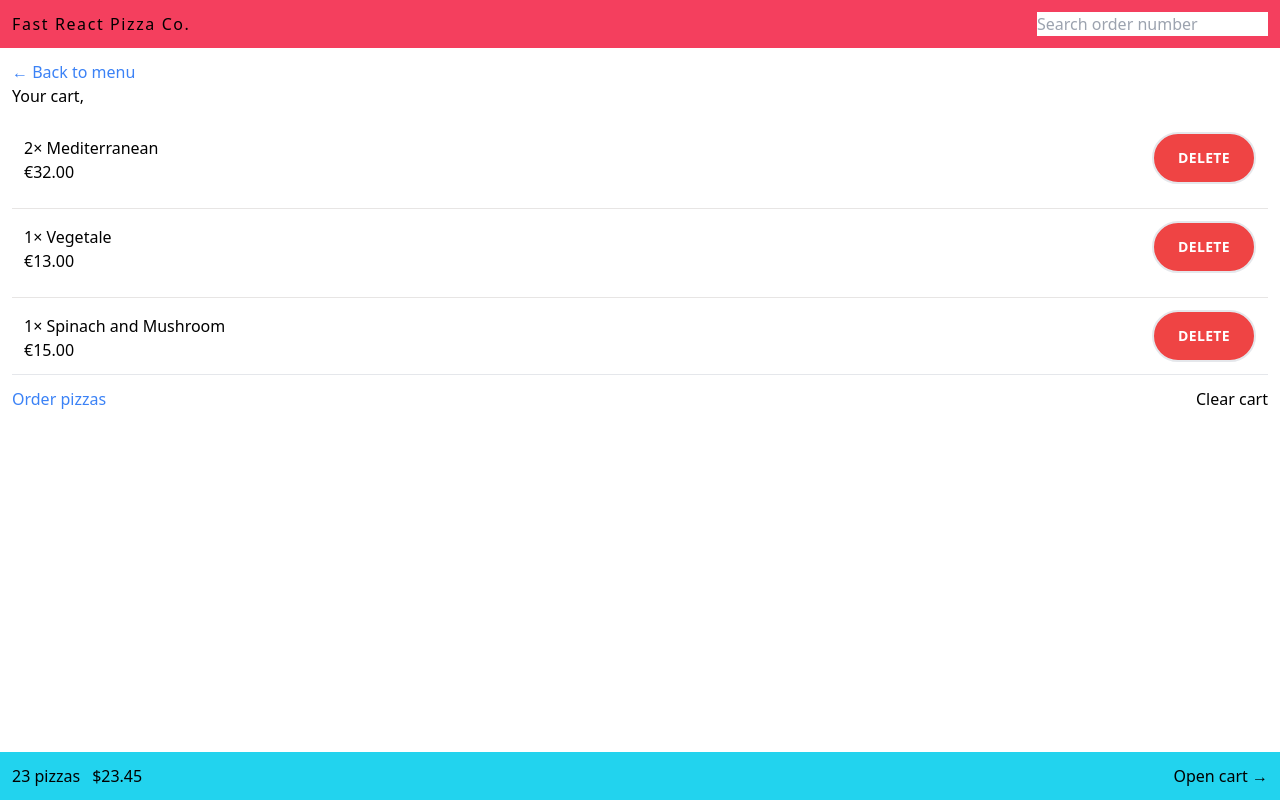
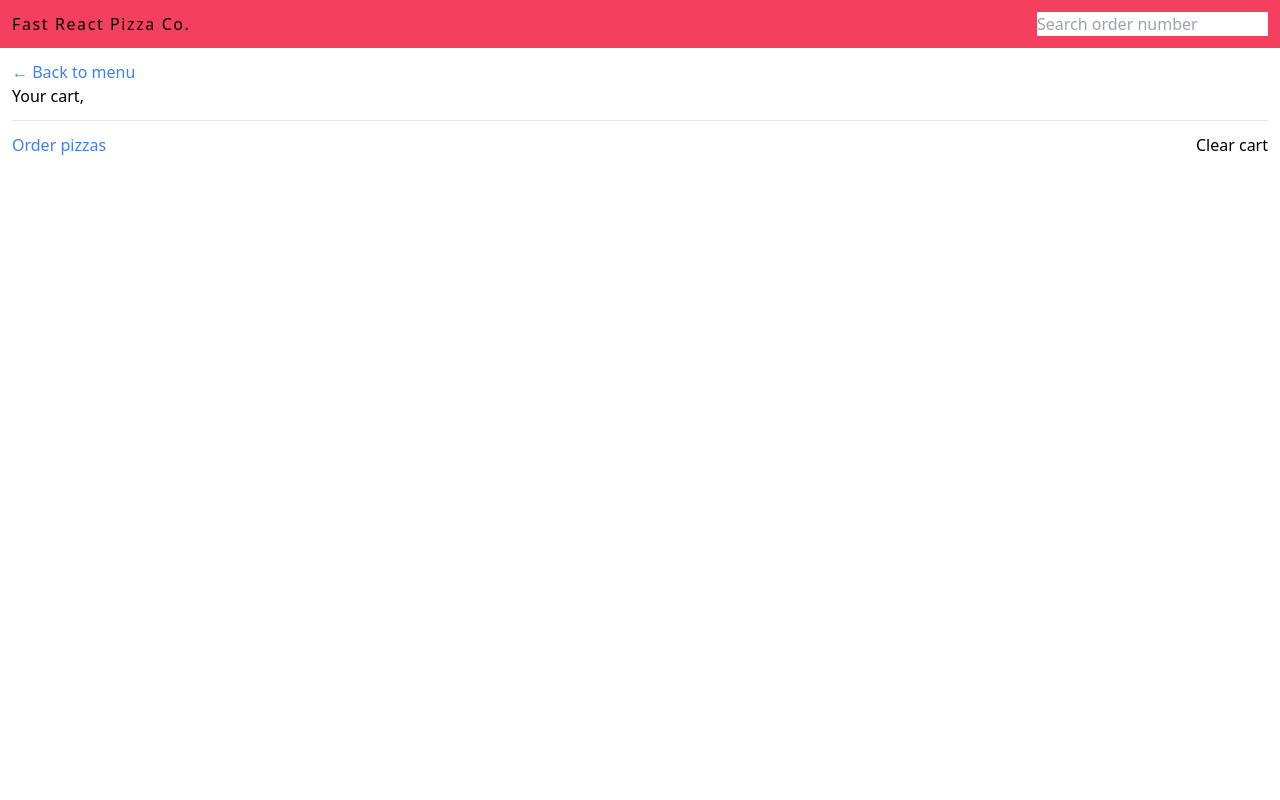
Before and after one commit to joshua-sigston/fast-react-pizza, a React (Vite) app: page /cart in a window 1280 px wide. Built offline with nearby package versions, Linux system fonts and the light colour scheme.

Commit message:
carSlice functions

```diff
--- a/src/features/cart/Cart.jsx
+++ b/src/features/cart/Cart.jsx
@@ -1,34 +1,37 @@
-import { useSelector } from 'react-redux';
+import { useDispatch, useSelector } from 'react-redux';
 import LinkButton from '../../ui/LinkButton';
 import CartItem from './CartItem';
+import { clearCart, getCart } from './cartSlice';
+import { getUser } from '../user/userSlice';
 
-const fakeCart = [
-  {
-    pizzaId: 12,
-    name: 'Mediterranean',
-    quantity: 2,
-    unitPrice: 16,
-    totalPrice: 32,
-  },
-  {
-    pizzaId: 6,
-    name: 'Vegetale',
-    quantity: 1,
-    unitPrice: 13,
-    totalPrice: 13,
-  },
-  {
-    pizzaId: 11,
-    name: 'Spinach and Mushroom',
-    quantity: 1,
-    unitPrice: 15,
-    totalPrice: 15,
-  },
-];
+// const fakeCart = [
+//   {
+//     pizzaId: 12,
+//     name: 'Mediterranean',
+//     quantity: 2,
+//     unitPrice: 16,
+//     totalPrice: 32,
+//   },
+//   {
+//     pizzaId: 6,
+//     name: 'Vegetale',
+//     quantity: 1,
+//     unitPrice: 13,
+//     totalPrice: 13,
+//   },
+//   {
+//     pizzaId: 11,
+//     name: 'Spinach and Mushroom',
+//     quantity: 1,
+//     unitPrice: 15,
+//     totalPrice: 15,
+//   },
+// ];
 
 function Cart() {
-  const username = useSelector((state) => state.user.username);
-  const cart = fakeCart;
+  const username = useSelector(getUser);
+  const cart = useSelector(getCart);
+  const dispatch = useDispatch();
 
   return (
     <div className='h-[100%] p-3'>
@@ -44,7 +47,7 @@ function Cart() {
       <div className='flex justify-between items-center pt-3'>
         <LinkButton to='/order/new'>Order pizzas</LinkButton>
 
-        <button>Clear cart</button>
+        <button onClick={() => dispatch(clearCart)}>Clear cart</button>
       </div>
     </div>
   );
--- a/src/features/cart/CartOverview.jsx
+++ b/src/features/cart/CartOverview.jsx
@@ -1,11 +1,19 @@
+import { useSelector } from 'react-redux';
 import { Link } from 'react-router-dom';
+import { getTotalAmount, getTotalQuantity } from './cartSlice';
+import { formatCurrency } from '../../utilities/helpers';
 
 function CartOverview() {
+  const totalQuantity = useSelector(getTotalQuantity);
+  const totalCost = useSelector(getTotalAmount);
+
+  if (!totalQuantity) return null;
+
   return (
     <div className='bg-cyan-400 flex justify-between p-3'>
       <p className='space-x-3'>
-        <span>23 pizzas</span>
-        <span>$23.45</span>
+        <span>{totalQuantity} pizzas</span>
+        <span>{formatCurrency(totalCost)}</span>
       </p>
       <Link to='/cart'>Open cart &rarr;</Link>
     </div>
--- /dev/null
+++ b/src/features/cart/cartSlice.js
@@ -0,0 +1,59 @@
+import { createSlice } from '@reduxjs/toolkit';
+
+const initialState = {
+  cart: [],
+  // cart: [
+  //   {
+  //     pizzaId: 12,
+  //     name: 'Baconator',
+  //     quantity: 2,
+  //     unitPrice: 16,
+  //     totalPrice: 32,
+  //   },
+  // ],
+};
+
+const cartSlice = createSlice({
+  name: 'cart',
+  initialState,
+  reducers: {
+    addItem(state, action) {
+      //payload = newItem
+      console.log('adding item');
+      state.cart.push(action.payload);
+    },
+    deleteItem(state, action) {
+      //payload = pizzaId
+      state.cart = state.cart.filter((item) => item.pizzaId !== action.payload);
+    },
+    // updateItem(state, action) {},
+    increaseItem(state, action) {
+      //payload = pizzaId
+      const item = state.cart.find((item) => item.pizzaId === action.payload);
+      item.quantity++;
+      item.totalPrice = item.quantity * item.unitPrice;
+    },
+    decreaseItem(state, action) {
+      //payload = pizzaId
+      const item = state.cart.find((item) => item.pizzaId === action.payload);
+      item.quantity--;
+      item.totalPrice = item.quantity * item.unitPrice;
+    },
+    clearCart(state) {
+      state.cart = [];
+    },
+  },
+});
+
+export const { addItem, deleteItem, increaseItem, decreaseItem, clearCart } =
+  cartSlice.actions;
+
+export const getCart = (state) => state.cart.cart;
+
+export const getTotalQuantity = (state) =>
+  state.cart.cart.reduce((sum, item) => sum + item.quantity, 0);
+
+export const getTotalAmount = (state) =>
+  state.cart.cart.reduce((sum, item) => sum + item.totalPrice, 0);
+
+export default cartSlice.reducer;
--- a/src/features/menu/MenuItem.jsx
+++ b/src/features/menu/MenuItem.jsx
@@ -1,6 +1,8 @@
+import { useDispatch } from 'react-redux';
 import Button from '../../ui/Button';
 import { formatCurrency } from '../../utilities/helpers';
 import PropTypes from 'prop-types';
+import { addItem } from '../cart/cartSlice';
 
 MenuItem.propTypes = {
   pizza: PropTypes.shape({
@@ -14,8 +16,21 @@ MenuItem.propTypes = {
 };
 
 function MenuItem({ pizza }) {
-  const { name, unitPrice, ingredients, soldOut, imageUrl } = pizza;
-  console.log(pizza);
+  const dispatch = useDispatch();
+  const { name, unitPrice, ingredients, soldOut, imageUrl, id } = pizza;
+
+  function addNewItem() {
+    console.log(id);
+    const newItem = {
+      pizzaId: id,
+      name,
+      quantity: 1,
+      unitPrice,
+      totalPrice: unitPrice * 1,
+    };
+    dispatch(addItem(newItem));
+  }
+
   return (
     <li className='flex p-2 space-x-3'>
       <img
@@ -34,7 +49,11 @@ function MenuItem({ pizza }) {
           ) : (
             <p className='text-stone-500'>Sold out</p>
           )}
-          {!soldOut && <Button type='small'>Add To Cart</Button>}
+          {!soldOut && (
+            <Button onClick={addNewItem} type='small'>
+              Add To Cart
+            </Button>
+          )}
         </div>
       </div>
     </li>
--- a/src/features/user/userSlice.js
+++ b/src/features/user/userSlice.js
@@ -27,7 +27,7 @@ const initialState = {
 };
 
 const userSlice = createSlice({
-  name: 'user',
+  name: 'username',
   initialState,
   reducers: {
     updateName(state, action) {
@@ -38,4 +38,6 @@ const userSlice = createSlice({
 
 export const { updateName } = userSlice.actions;
 
+export const getUser = (state) => state.user.username;
+
 export default userSlice.reducer;
--- a/src/store.js
+++ b/src/store.js
@@ -1,9 +1,11 @@
 import { configureStore } from '@reduxjs/toolkit';
 import userReducer from './features/user/userSlice';
+import cartReducer from './features/cart/cartSlice';
 
 const store = configureStore({
   reducer: {
     user: userReducer,
+    cart: cartReducer,
   },
 });
 
--- a/src/ui/Button.jsx
+++ b/src/ui/Button.jsx
@@ -3,9 +3,11 @@ import PropTypes, { string } from 'prop-types';
 Button.propTypes = {
   children: PropTypes.node.isRequired,
   type: string,
+  onClick: PropTypes.func,
+  disabled: PropTypes.bool,
 };
 
-export default function Button({ children, type }) {
+export default function Button({ children, type, onClick, disabled }) {
   const base =
     'inline-block text-sm rounded-full bg-sky-400 font-semibold uppercase tracking-wide text-stone-800 transition-colors duration-300 hover:bg-sky-300 focus:bg-sky-300 focus:outline-none focus:ring focus:ring-sky-300 focus:ring-offset-2 disabled:cursor-not-allowed';
 
@@ -17,5 +19,16 @@ export default function Button({ children, type }) {
     danger:
       'inline-block text-sm rounded-full border-2 bg-red-500 font-semibold uppercase tracking-wide text-white transition-colors duration-300 hover:bg-red-700 focus:outline-none  disabled:cursor-not-allowed px-4 py-2.5 md:px-6 md:py-3.5',
   };
-  return <button className={styles[type]}>{children}</button>;
+
+  if (onClick)
+    return (
+      <button disabled={disabled} onClick={onClick} className={styles[type]}>
+        {children}
+      </button>
+    );
+  return (
+    <button className={styles[type]} disabled={disabled}>
+      {children}
+    </button>
+  );
 }
```
